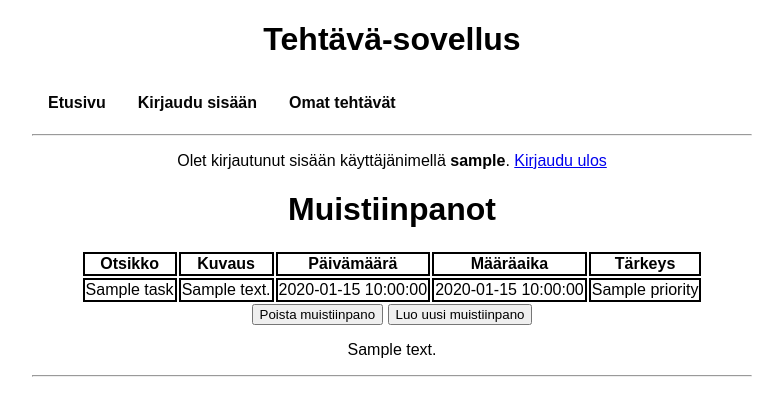
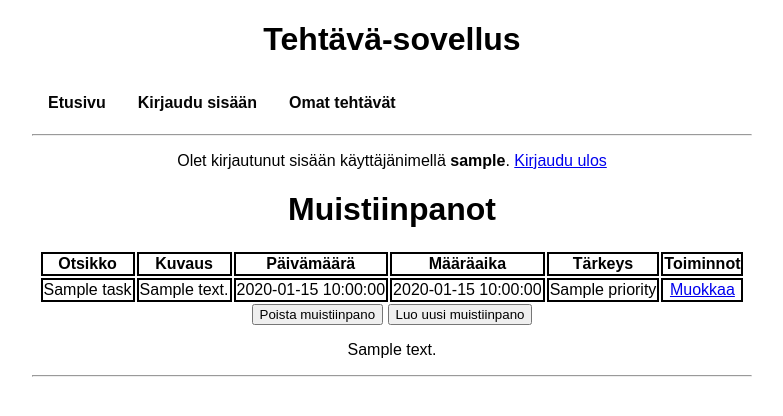
Before and after one commit to veeranniina/tsoha-teht-v-sovellus, a Flask app: template templates/home.html in a window 1280 px wide. Shown: the top 416 px of the page, without its empty margins (248-1031 px from the left). Run offline with Flask 3, Linux system fonts and the light colour scheme; the visitor is signed in with stand-in values (Sample User, id 1); the template is opened without the code that fills it: most values are stand-ins (such as "Sample title", 1, 10 or a date in 2020).

Commit message:
adde edit -button

```diff
--- a/templates/home.html
+++ b/templates/home.html
@@ -14,6 +14,7 @@
                 <th>Päivämäärä</th>
                 <th>Määräaika</th>
                 <th>Tärkeys</th>
+                <th>Toiminnot</th>
             </tr>
         </thead>
         <tbody>
@@ -24,6 +25,7 @@
                 <td>{{ task.date }}</td>
                 <td>{{ task.due_date }}</td>
                 <td>{{ task.priority }}</td>
+                <td><a href="/edit/{{ task.id }}">Muokkaa</a></td>
             </tr>
 
             {% endfor %}
```
